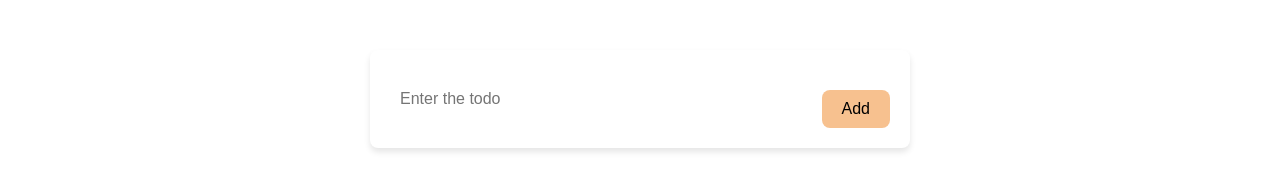
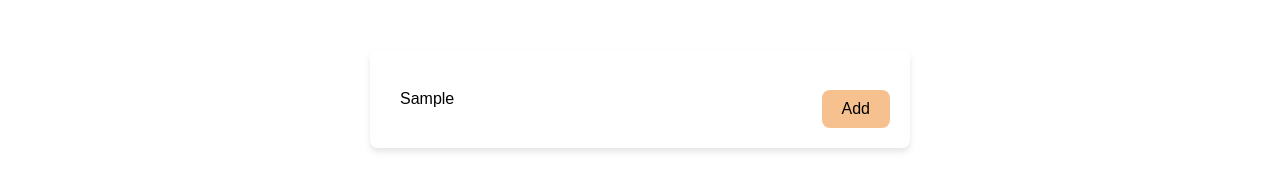
Before and after one commit to ChamodMullegama/React, a React (Vite) app: page / in a window 1280 px wide. Both pictures are taken after typing "Sample" into the empty fields and a click on the button "Add". Shown: the part 120-298 px from the top of the page. Built offline with nearby package versions, Linux system fonts and the light colour scheme.

Commit message:
make change

```diff
--- a/src/components/Fromtodo.jsx
+++ b/src/components/Fromtodo.jsx
@@ -1,12 +1,13 @@
 import styles from './From.module.css';
 import { useState } from "react";
 export default function Fromtodo({todos,setTodos}){
-    const [todo, setTodo] = useState("");
+    // const [todo, setTodo] = useState("");
+    const [todo, setTodo] = useState({naem:"",done:false});
 
     function formSubmission(e) {
         e.preventDefault(); // Prevent form submission
         setTodos([...todos, todo]);
-        setTodo(""); // Clear the input field after adding todo
+        setTodo({naem:"",done:false}); // Clear the input field after adding todo
       }
     return(
         <form  className={styles.todofrom} onSubmit={formSubmission}>
@@ -14,8 +15,8 @@ export default function Fromtodo({todos,setTodos}){
            <input
                 className={styles.input}
                 type="text"
-                onChange={(e) => setTodo(e.target.value)}
-                value={todo}
+                onChange={(e) => setTodo({name:e.target.value,done:false})}
+                value={todo.name}
                 placeholder='Enter the todo'
               />
               <button
--- a/src/components/Listtodo.jsx
+++ b/src/components/Listtodo.jsx
@@ -4,7 +4,7 @@ export default function Listtodo({todos,setTodos}){
     return(
         <div className={styles.list}>
         {todos.map((item) => (
-        <Todolist key={item} item={item} todos={todos} setTodos={setTodos} />
+        <Todolist key={item.name} item={item} todos={todos} setTodos={setTodos} />
       ))}
         </div>
     )
--- a/src/components/Todolist.jsx
+++ b/src/components/Todolist.jsx
@@ -8,7 +8,7 @@ export default function Todolist({item,todos,setTodos}){
     return(
       <div className={styles.item} >
         <div className={styles.nameitem}>
-           {item}
+           {item.name}
            <span>
              <button onClick={handleDelete} className={styles.deletebutton}>X</button>
            </span>
```
